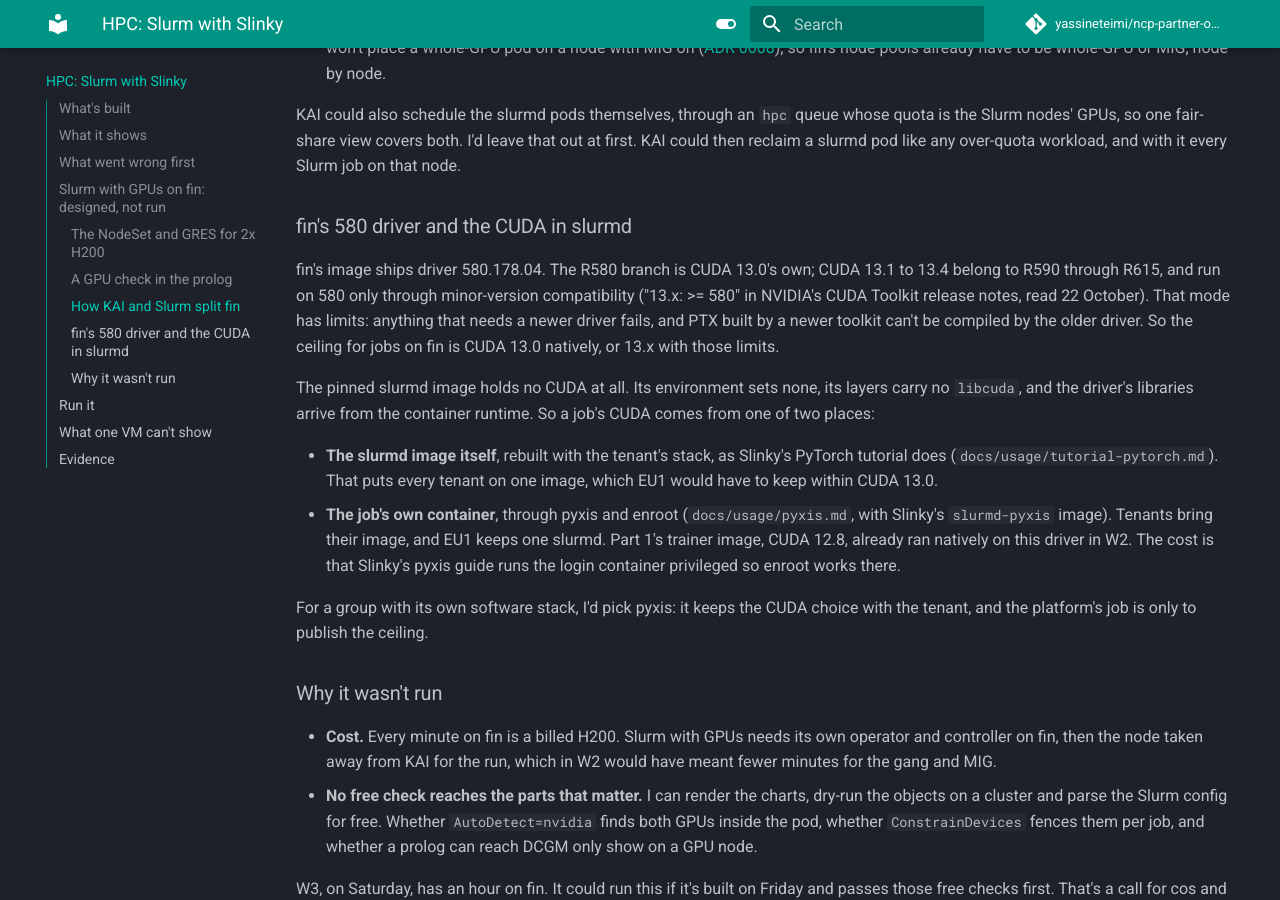
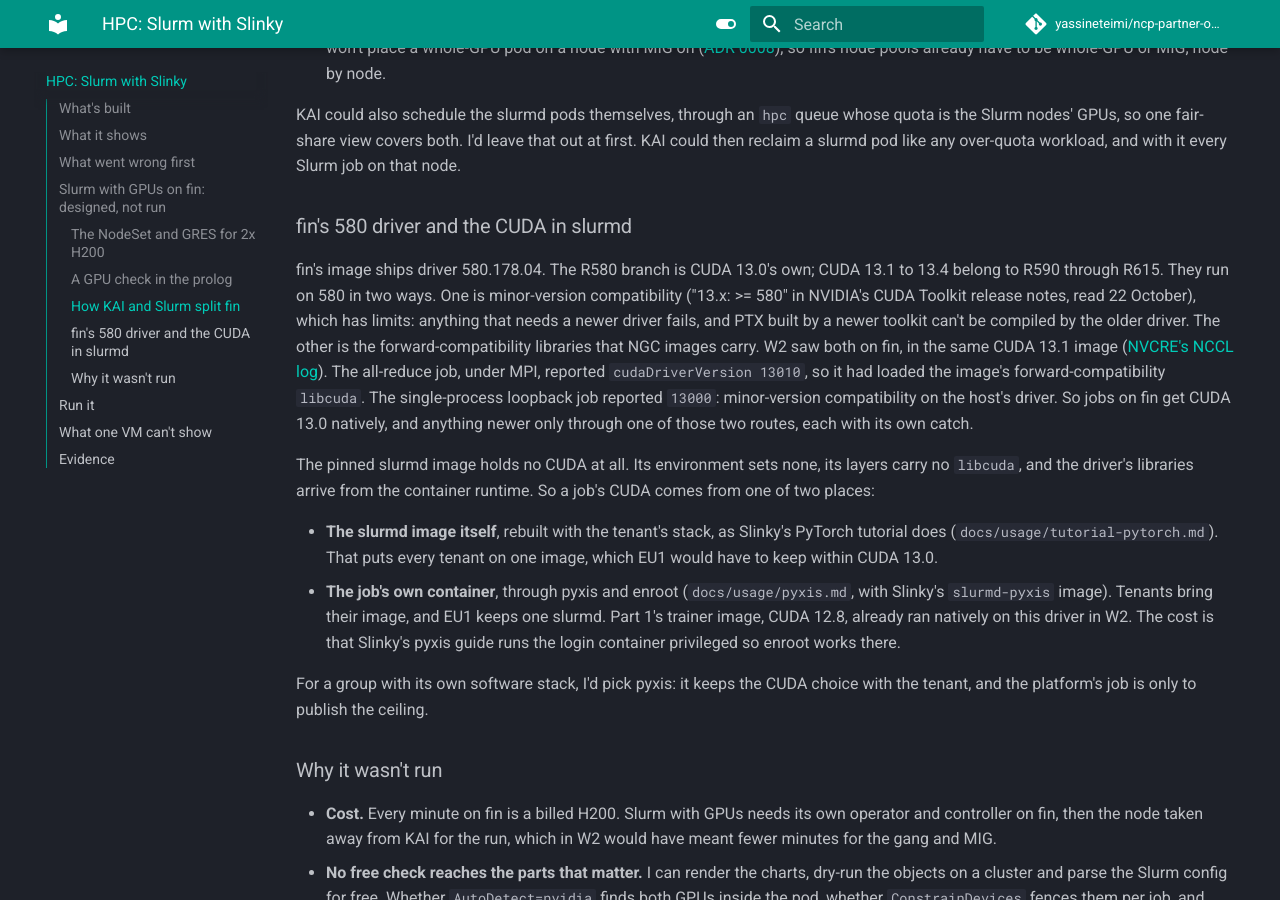
Before and after one commit to yassineteimi/ncp-partner-onboarding, an MkDocs documentation site: the page built from docs/21-hpc-slinky.md, in a window 1280 px wide and 900 px high, scrolled down 5138 px. Built offline with MkDocs 1.6.1 and Material for MkDocs 9.7.7, drawn with Linux system fonts in a browser that asks for light colours; comment, search, counter and statistics services are not loaded.

Commit message:
CUDA newer than 13.0 on fin: minor-version compatibility or forward-compat libraries
W2's NCCL log shows both in the same CUDA 13.1 image: the MPI all-reduce
reported cudaDriverVersion 13010 (the image's forward-compat libcuda),
the single-process loopback 13000 (minor-version compatibility).

```diff
--- a/docs/21-hpc-slinky.md
+++ b/docs/21-hpc-slinky.md
@@ -127,7 +127,7 @@
 
 ### fin's 580 driver and the CUDA in slurmd
 
-fin's image ships driver 580.178.04. The R580 branch is CUDA 13.0's own; CUDA 13.1 to 13.4 belong to R590 through R615, and run on 580 only through minor-version compatibility ("13.x: >= 580" in NVIDIA's CUDA Toolkit release notes, read 22 October). That mode has limits: anything that needs a newer driver fails, and PTX built by a newer toolkit can't be compiled by the older driver. So the ceiling for jobs on fin is CUDA 13.0 natively, or 13.x with those limits.
+fin's image ships driver 580.178.04. The R580 branch is CUDA 13.0's own; CUDA 13.1 to 13.4 belong to R590 through R615. They run on 580 in two ways. One is minor-version compatibility ("13.x: >= 580" in NVIDIA's CUDA Toolkit release notes, read 22 October), which has limits: anything that needs a newer driver fails, and PTX built by a newer toolkit can't be compiled by the older driver. The other is the forward-compatibility libraries that NGC images carry. W2 saw both on fin, in the same CUDA 13.1 image ([NVCRE's NCCL log](artifacts/readiness/nvcre-fin-20261022T100307Z-nccl.log)). The all-reduce job, under MPI, reported `cudaDriverVersion 13010`, so it had loaded the image's forward-compatibility `libcuda`. The single-process loopback job reported `13000`: minor-version compatibility on the host's driver. So jobs on fin get CUDA 13.0 natively, and anything newer only through one of those two routes, each with its own catch.
 
 The pinned slurmd image holds no CUDA at all. Its environment sets none, its layers carry no `libcuda`, and the driver's libraries arrive from the container runtime. So a job's CUDA comes from one of two places:
 
```
Also changed, not shown: docs/adr/0007-hpc-tenants-slurm.md (+1 -1 lines).
